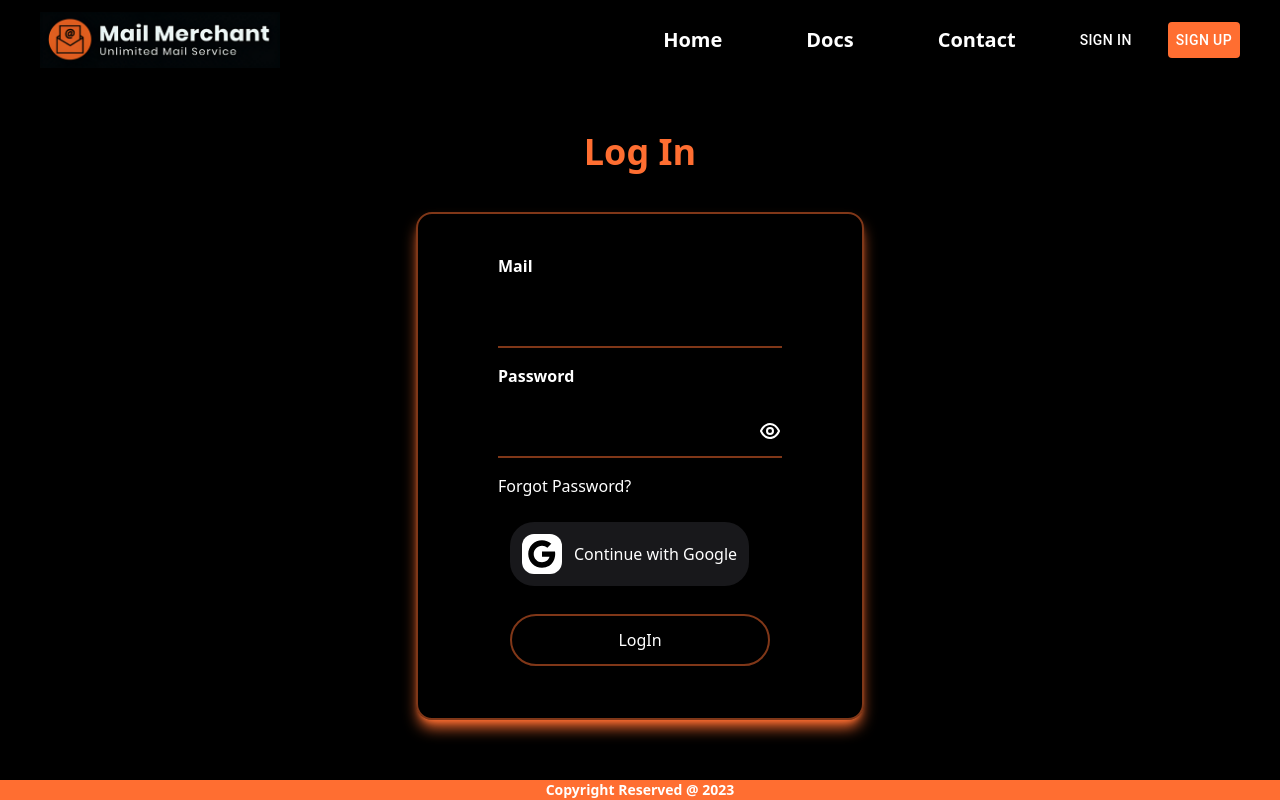
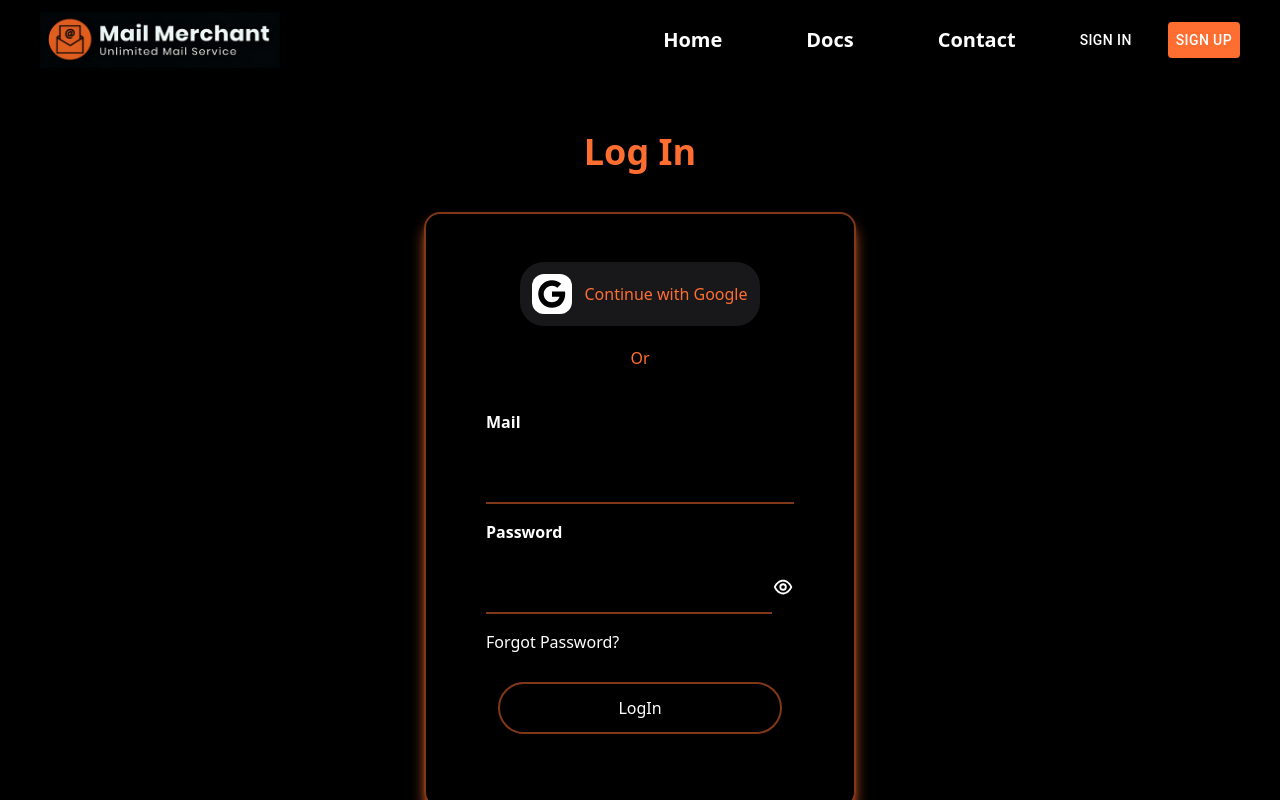
Before and after one commit to Vignaraj-1018/Mail-Merchant, a React (Vite) app in the folder front-end/: page /login in a window 1280 px wide. Built offline with nearby package versions, Linux system fonts and the light colour scheme.

Commit message:
gauth-update-8

```diff
--- a/front-end/src/components/Navbar.jsx
+++ b/front-end/src/components/Navbar.jsx
@@ -12,6 +12,9 @@ const Navbar = ({logged,setLogged,cookie}) => {
 
     const [toggle,setToggle]=useState(false)
 
+    const pic=Cookies.get("pic");
+
+    console.log(pic);
     const logOut=()=>{
         Cookies.remove('userid');
         Cookies.remove('pic');
@@ -37,7 +40,8 @@ const Navbar = ({logged,setLogged,cookie}) => {
                 }
                 {logged &&
                     <>
-                        <a href={`/user/${cookie}`}><UilUser/></a>
+                        {!pic&&<a href={`/user/${cookie}`}><UilUser/></a>}
+                        {pic && <a href={`/user/${cookie}`}><img src={pic} className='flex h-10 w-10 rounded-full'/></a>}
                         <Button varient='outline' className='flex' sx={{color:'#ffffff', ":hover":{backgroundColor:"#FF6E31"}}} onClick={logOut}>Sign Out</Button>
                     </>
                 }
@@ -63,7 +67,8 @@ const Navbar = ({logged,setLogged,cookie}) => {
                     }
                     {logged &&
                         <>
-                            <a href={`/user/${cookie}`} onClick={()=>{setToggle(false)}}><UilUser/></a>
+                            {!pic&&<a href={`/user/${cookie}`} onClick={()=>{setToggle(false)}}><UilUser/></a>}
+                            {pic && <a href={`/user/${cookie}`} onClick={()=>{setToggle(false)}}><img src={pic} className='flex h-10 w-10 rounded-full'/></a>}
                             <Button varient='outline' className='flex' sx={{color:'#ffffff', ":hover":{backgroundColor:"#FF6E31"}}} onClick={logOut} >Sign Out</Button>
                         </>
                     }
--- a/front-end/src/components/pages/LogIn.jsx
+++ b/front-end/src/components/pages/LogIn.jsx
@@ -38,7 +38,7 @@ const LogIn = ({setLogged}) => {
         axios.post('https://mail-merchant.onrender.com/login',formData)
         .then((response) => {
           setLoading(false)
-          Cookies.set('userid',response.data.id)
+          Cookies.set('userid',response.data.id,{expires:1})
           setLogged(true)
           window.open('/','_self','noopener,noreferrer');
         })
@@ -68,7 +68,7 @@ const LogIn = ({setLogged}) => {
 
             console.log(res.data)
             // loginUser({email:res.data.email,pic:res.data.picture});
-            Cookies.set("pic",res.data.picture);
+            Cookies.set("pic",res.data.picture,{expires:1});
             setLoading(true);
             // loginUser({mail:res.data.email,name:res.data.name,password:res.data.name});
             axios.defaults.headers.post['Access-Control-Allow-Origin']='*';
@@ -77,7 +77,7 @@ const LogIn = ({setLogged}) => {
             axios.post('https://mail-merchant.onrender.com/g/login',formData)
               .then((response) => {
                 setLoading(false);
-                Cookies.set('userid',response.data.id);
+                Cookies.set('userid',response.data.id,{expires:1});
                 setLogged(true);
                 navigate('/');
               })
@@ -100,22 +100,23 @@ const LogIn = ({setLogged}) => {
   return (
     <div className='flex w-full justify-center items-center flex-col p-3'>
       <span className='flex text-4xl text-body font-bold p-10'>Log In</span>
-      {!loading&&<div className='flex border-2 border-body border-opacity-50 rounded-2xl shadow-lg shadow-body mx-2 sm:px-10'>
-        <form className='flex gap-4 flex-col p-10' onSubmit={handleSubmit}>
+      {!loading&&<div className='flex gap-5 flex-col justify-center items-center p-10 border-2 border-body border-opacity-50 rounded-2xl shadow-lg shadow-body mx-2 sm:px-10'>
+        <div className='flex flex-row'>
+          <div className='flex bg-zinc-900 rounded-3xl justify-center items-center w-fit mt-2 mx-3 p-3 hover:scale-105 ease-in-out duration-300 cursor-pointer' onClick={login}>
+              <img alt='google' src={google} className={`w-10 h-10 object-contain bg-white m-auto rounded-xl`}/>
+              <span className='flex pl-3 text-body'>Continue with Google</span>
+          </div>
+        </div>
+        <span className='flex justify-center items-center w-full text-body'>Or</span>
+        <form className='flex gap-4 flex-col p-5' onSubmit={handleSubmit}>
           <label className='flex text-white font-bold'>Mail</label>
           <input type={'text'} className='flex outline-none text-white bg-black border-b-2 border-body p-3 border-opacity-50 text-lg' onChange={e=>{setMail(e.target.value)}}/>
           <label className='flex text-white font-bold'>Password</label>
           <div className='flex flex-row justify-end items-center'>
             <input type={pwdvisibility?'text':'password'} className='flex w-full outline-none text-white bg-black border-b-2 border-body p-3 border-opacity-50 text-lg' onChange={e=>{setPassword(e.target.value)}}/>
-            <UilEye className='flex absolute ' onClick={()=>{setPwdVisibility(!pwdvisibility)}}/>
+            <UilEye className='flex' onClick={()=>{setPwdVisibility(!pwdvisibility)}}/>
           </div>
           <Link to={'/forgot-password'} className='flex hover:text-body'>Forgot Password?</Link>
-          <div className='flex flex-row'>
-            <div className='flex bg-zinc-900 rounded-3xl justify-center items-center w-fit mt-2 mx-3 p-3 hover:scale-105 ease-in-out duration-300 cursor-pointer' onClick={login}>
-                <img alt='google' src={google} className={`w-10 h-10 object-contain bg-white m-auto rounded-xl`}/>
-                <span className='flex pl-3'>Continue with Google</span>
-            </div>
-          </div>
           <button type='submit' className='flex m-3 text-white border-2 rounded-full border-body p-3 border-opacity-50 justify-center'>LogIn</button>
         </form>
       </div>}
--- a/front-end/src/components/pages/SignUp.jsx
+++ b/front-end/src/components/pages/SignUp.jsx
@@ -41,7 +41,7 @@ const SignUp = ({setLogged}) => {
         axios.post('https://mail-merchant.onrender.com/signup',formData)
         .then((response) => {
           setLoading(false)
-          Cookies.set('userid',response.data.id)
+          Cookies.set('userid',response.data.id,{expires:1})
           setLogged(true)
           navigate('/');
         })
@@ -70,13 +70,13 @@ const SignUp = ({setLogged}) => {
             })
 
             console.log(res.data);
-            Cookies.set("pic",res.data.picture);
+            Cookies.set("pic",res.data.picture,{expires:1});
             setLoading(true);
             // loginUser({mail:res.data.email,name:res.data.name,password:res.data.name});
             axios.post('https://mail-merchant.onrender.com/g/signup',{mail:res.data.email,name:res.data.name})
               .then((response) => {
                 setLoading(false)
-                Cookies.set('userid',response.data.id)
+                Cookies.set('userid',response.data.id,{expires:1})
                 setLogged(true)
                 navigate('/');
               })
@@ -98,8 +98,15 @@ const SignUp = ({setLogged}) => {
   return (
     <div className='flex w-full justify-center items-center flex-col p-10'>
       <span className='flex text-4xl text-body font-bold p-10'>Sign Up</span>
-      {!loading&&<div className='flex flex-col justify-center items-center p-5 border-2 border-body border-opacity-50 rounded-2xl shadow-lg shadow-body mx-2 sm:px-10'>
-        <form className='flex gap-4 flex-col p-10' onSubmit={handleSubmit}>
+      {!loading&&<div className='flex flex-col gap-5 justify-center items-center p-5 border-2 border-body border-opacity-50 rounded-2xl shadow-lg shadow-body mx-2 sm:px-10'>
+        <div className='flex flex-row'>
+          <div className='flex bg-zinc-900 rounded-3xl justify-center items-center w-fit mt-2 mx-3 p-3 hover:scale-105 ease-in-out duration-300 cursor-pointer' onClick={login}>
+              <img alt='google' src={google} className={`w-10 h-10 object-contain bg-white m-auto rounded-xl`}/>
+              <span className='flex pl-3 text-body'>Continue with Google</span>
+          </div>
+        </div>
+        <span className='flex justify-center items-center w-full text-body'>Or</span>
+        <form className='flex gap-4 flex-col p-5' onSubmit={handleSubmit}>
           <label className='flex text-white font-bold'>Name</label>
           <input type={'text'} className='flex outline-none text-white bg-black border-b-2 border-body p-3 border-opacity-50 text-lg' onChange={e=>{setName(e.target.value)}}/>
           <label className='flex text-white font-bold'>Mail</label>
@@ -117,12 +124,6 @@ const SignUp = ({setLogged}) => {
 
           <button type='submit' className='flex m-3 text-white border-2 rounded-full border-body p-3 border-opacity-50 justify-center'>Sign Up</button>
         </form>
-        <div className='flex flex-row'>
-          <div className='flex bg-zinc-900 rounded-3xl justify-center items-center w-fit mt-2 mx-3 p-3 hover:scale-105 ease-in-out duration-300 cursor-pointer' onClick={login}>
-              <img alt='google' src={google} className={`w-10 h-10 object-contain bg-white m-auto rounded-xl`}/>
-              <span className='flex pl-3'>Continue with Google</span>
-          </div>
-        </div>
       </div>}
       {loading &&
       <div>
```
